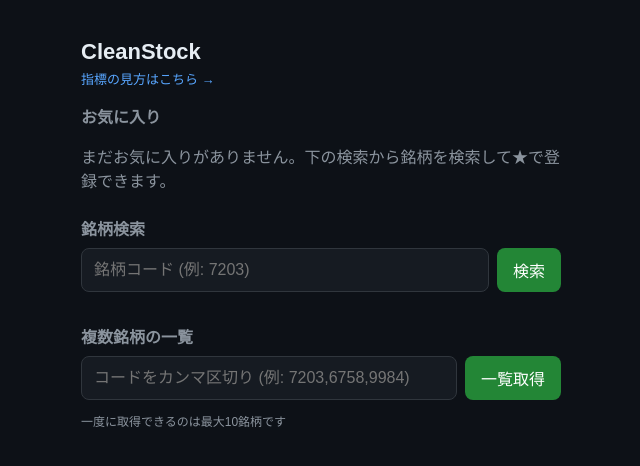
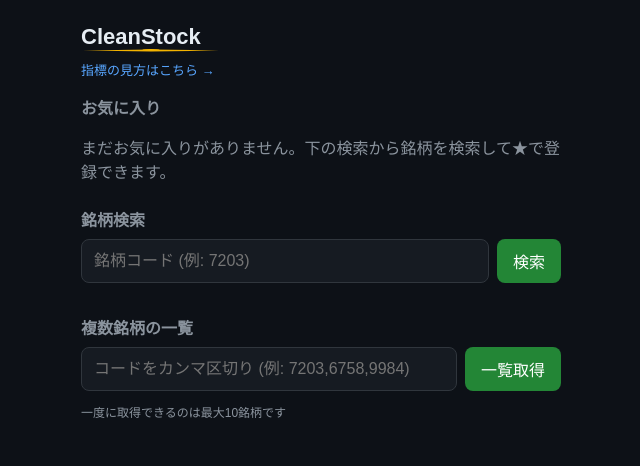
Before and after one commit to cleanbillapp/CleanStock, a Next.js app: page / in a window 1280 px wide. Shown: the top 466 px of the page, without its empty margins (319-959 px from the left). Built offline with nearby package versions, Linux system fonts and the light colour scheme.

Commit message:
Update page.tsx

```diff
--- a/app/page.tsx
+++ b/app/page.tsx
@@ -199,7 +199,20 @@
 
   return (
     <main style={{ maxWidth: 480, margin: "0 auto", padding: "24px 16px" }}>
-      <h1 style={{ fontSize: 22, marginBottom: 4 }}>CleanStock</h1>
+            <div style={{ display: "flex", flexDirection: "column", alignItems: "flex-start" }}>
+        <h1 style={{ fontSize: 22, margin: 0 }}>CleanStock</h1>
+        <svg
+          viewBox="0 0 130 10"
+          xmlns="http://www.w3.org/2000/svg"
+          preserveAspectRatio="none"
+          style={{ width: 140, height: 7, marginTop: -3 }}
+        >
+          <ellipse cx="65" cy="4.2" rx="8" ry="1.5" fill="#F4B400" />
+          <polygon points="2,5 65,3.6 128,5 65,6.4" fill="#F4B400" />
+        </svg>
+      </div>
+      <div style={{ marginTop: 6 }} />
+
       <a
         href="/glossary"
         style={{ color: "#58a6ff", fontSize: 13, textDecoration: "none" }}
```
